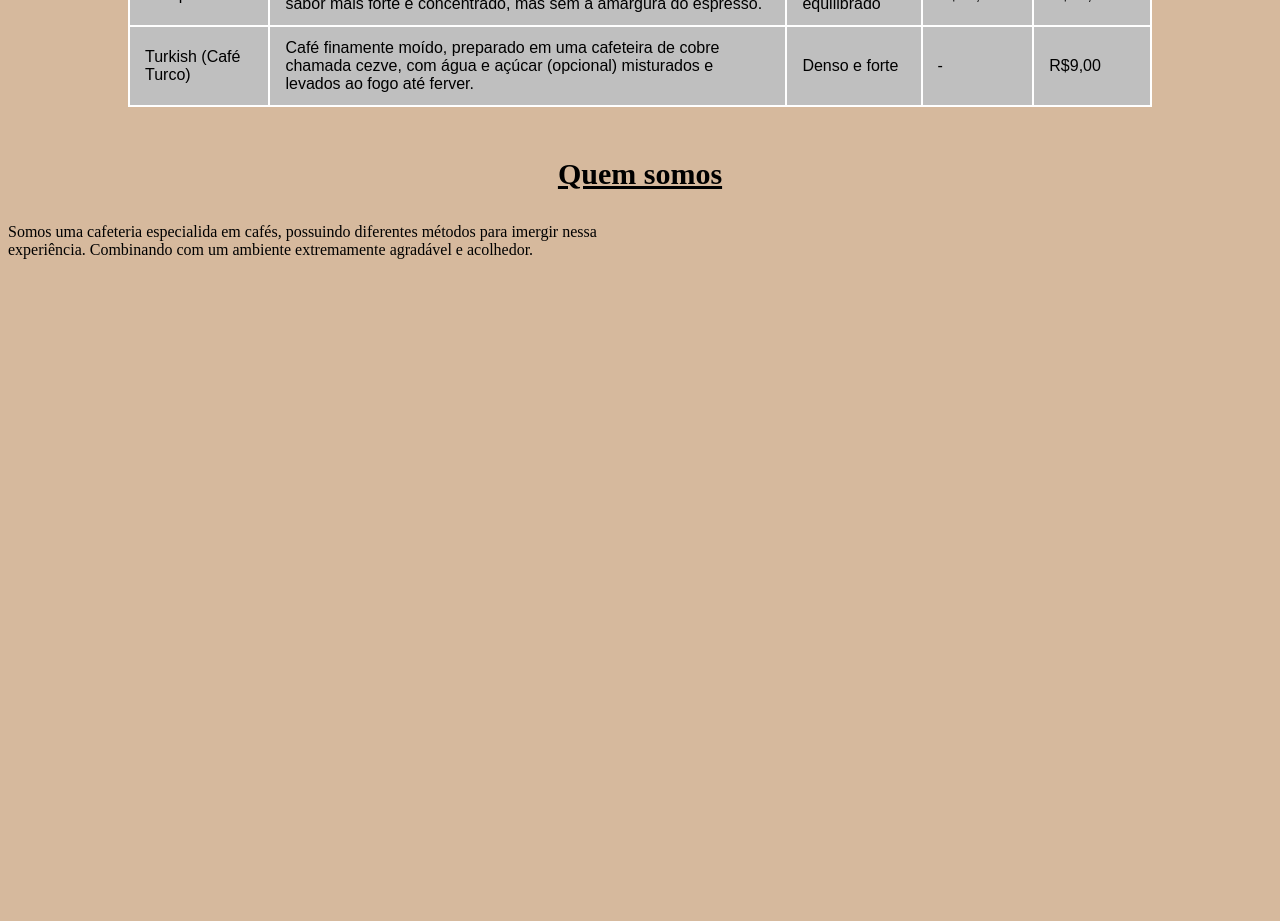
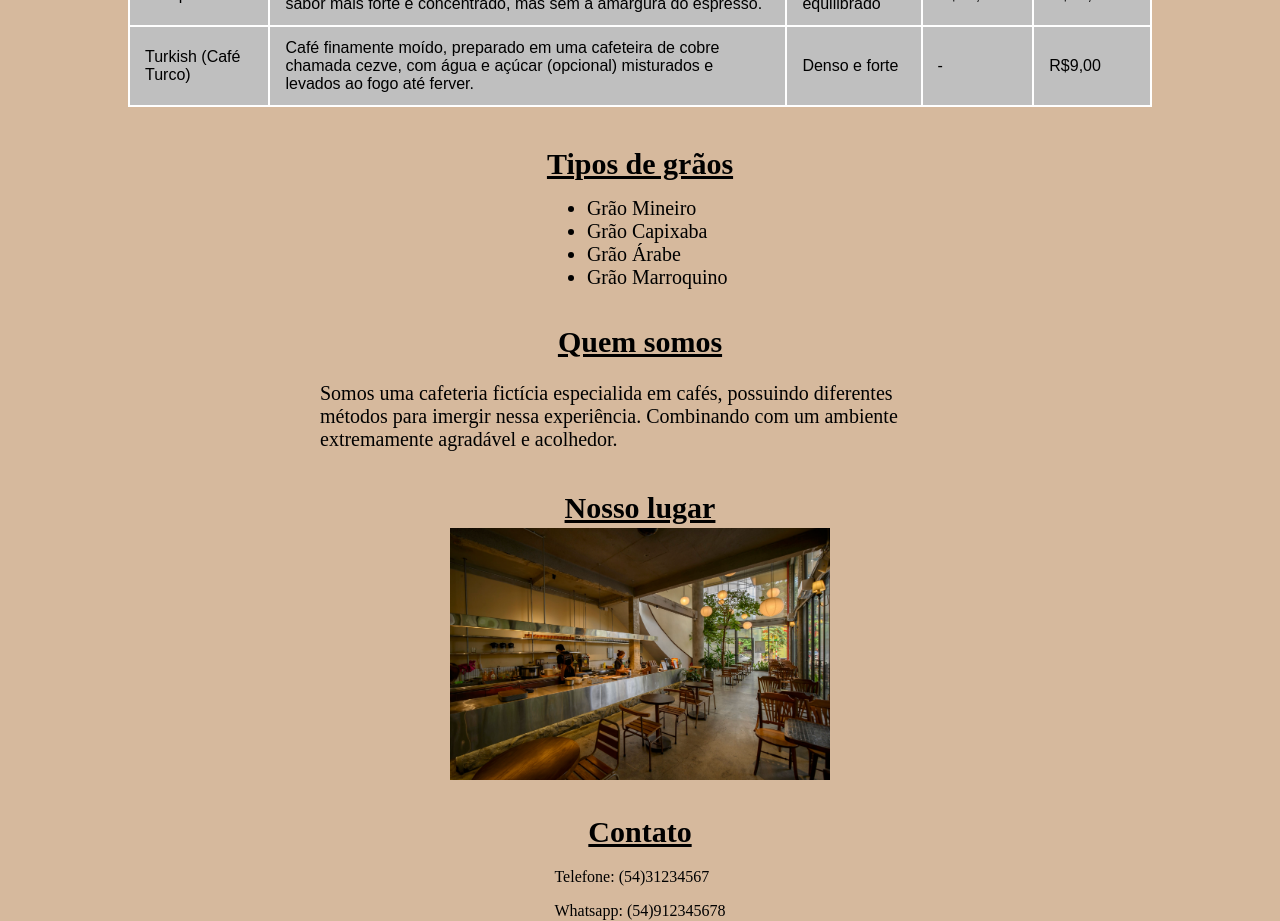
Before and after one commit to arturBenedetti/progWeb1-UCS, a plain HTML site: page Exercicio 01 - Café Aroma/index.html in a window 1280 px wide. Shown: the part 660-1581 px from the top of the page. Before the commit the page ends 943 px from the top, so only its background shows below. Drawn offline with Linux system fonts and the light colour scheme.

Commit message:
feat - quem somos, contato, tabela graos e footer

```diff
--- a/Exercicio 01 - Café Aroma/index.html
+++ b/Exercicio 01 - Café Aroma/index.html
@@ -7,26 +7,28 @@
     <title>Café Aroma</title>
     <meta name='viewport' charset="utf-8" content='width=device-width, initial-scale=1'>
     <link rel='stylesheet' type='text/css' media='screen' href='styles/main.css'>
-    <!-- <script src='main.js'></script> -->
 </head>
 
 <body>
+    <main>
         <div class="header-container header-border">
             <img src="assets/grao_cafe.png" style="width: 60px; height: 60px;">
             <header>Café Aroma</header>
+            <img src="assets/grao_cafe.png" style="width: 60px; height: 60px;">
         </div>
-    <div class="nav-container">
+        <section class="nav-container">
             <nav class="nav">
                 <ul class="nav-list">
                     <li class="nav-item"><a class="nav-link" href="#cafes-e-metodos">Cafés & Métodos</a></li>
                     <li class="nav-item"><a class="nav-link" href="#quem-somos">Quem Somos</a></li>
+                    <li class="nav-item"><a class="nav-link" href="#contato">Contato</a></li>
                 </ul>
             </nav>
-    </div>
+        </section>
         <div id="title-cafes">
             <h3>Cafés & Métodos</h3>
         </div>
-    <div class="cafes-container" id="cafes-e-metodos">
+        <section class="cafes-container" id="cafes-e-metodos">
             <table id="tabela-cafes">
                 <tr>
                     <th>Métodos</th>
@@ -66,7 +68,8 @@
                 </tr>
                 <tr>
                     <td>Prensa Francesa</td>
-                <td>Café preparado por infusão, onde o café moído é mergulhado na água quente e depois filtrado por um
+                    <td>Café preparado por infusão, onde o café moído é mergulhado na água quente e depois filtrado por
+                        um
                         êmbolo.</td>
                     <td>Encorpado</td>
                     <td>R$11,50</td>
@@ -74,7 +77,8 @@
                 </tr>
                 <tr>
                     <td>Aeropress</td>
-                <td>Método que utiliza pressão para extrair o café, proporcionando um sabor mais forte e concentrado,
+                    <td>Método que utiliza pressão para extrair o café, proporcionando um sabor mais forte e
+                        concentrado,
                         mas sem a amargura do espresso.</td>
                     <td>Suave e equilibrado</td>
                     <td>R$12,50</td>
@@ -89,18 +93,40 @@
                     <td>R$9,00</td>
                 </tr>
             </table>
+            <div>
+                <h3>Tipos de grãos</h3>
+                <ul>
+                    <li>Grão Mineiro</li>
+                    <li>Grão Capixaba</li>
+                    <li>Grão Árabe</li>
+                    <li>Grão Marroquino</li>
+                </ul>
             </div>
+        </section>
 
-    <div id="title-quem-somos">
+        <section class="quem-somos-container" id="quem-somos">
             <h3>Quem somos</h3>
-    </div>
-    <div class="quem-somos-container" id="quem-somos">
             <p>
-            Somos uma cafeteria especialida em cafés, possuindo diferentes
+                Somos uma cafeteria fictícia especialida em cafés, possuindo diferentes
                 métodos para imergir nessa experiência. Combinando com um ambiente
                 extremamente agradável e acolhedor.
             </p>
+            <h3>Nosso lugar</h3>
+            <img src="assets/cafeteria.jpg" id="imagem-cafeteria">
+        </section>
+
+        <section class="contato-container" id="contato">
+            <h3>Contato</h3>
+            <div>
+                <p>Telefone: (54)31234567</p>
+                <p>Whatsapp: (54)912345678</p>
             </div>
+        </section>
+        <footer class="header-border">
+            Desenvolvido por Artur Trevizan Benedetti
+            <a href="https://www.instagram.com">Instagram</a>
+        </footer>
+    </main>
 </body>
 
 </html>
--- a/Exercicio 01 - Café Aroma/styles/main.css
+++ b/Exercicio 01 - Café Aroma/styles/main.css
@@ -52,17 +52,25 @@ header {
 #title-cafes {
     display: flex;
     justify-content: center;
+    align-items: center;
     height: 10vh;
 }
 
 h3 {
     font-size: 30px;
     text-decoration: underline;
+    margin: 20px 0px 3px 0px;
 }
 
 .cafes-container {
     display: flex;
     justify-content: center;
+    flex-direction: column;
+    align-items: center;
+}
+
+.cafes-container li {
+    font-size: 20px;
 }
 
 #tabela-cafes {
@@ -99,8 +107,33 @@ h3 {
 }
 
 .quem-somos-container {
+    display: flex;
+    align-items: center;
+    flex-direction: column;
+}
+
+.quem-somos-container p {
     width: 50vw;
+    font-size: 20px;
+}
+
+#imagem-cafeteria {
+    width: 30%;
+    height: 30%;
+    padding-bottom: 15px;
+}
+
+.contato-container {
     display: flex;
     justify-content: center;
+    flex-direction: column;
+    align-items: center;
+    padding: 0;
+    margin: 0;
+}
+
+footer {
+    display: flex;
+    flex-direction: column;
     align-items: center;
 }
```
Also changed, not shown: Exercicio 01 - Café Aroma/assets/cafeteria.jpg (added). Lines whose indentation alone changed are shown as unchanged.
